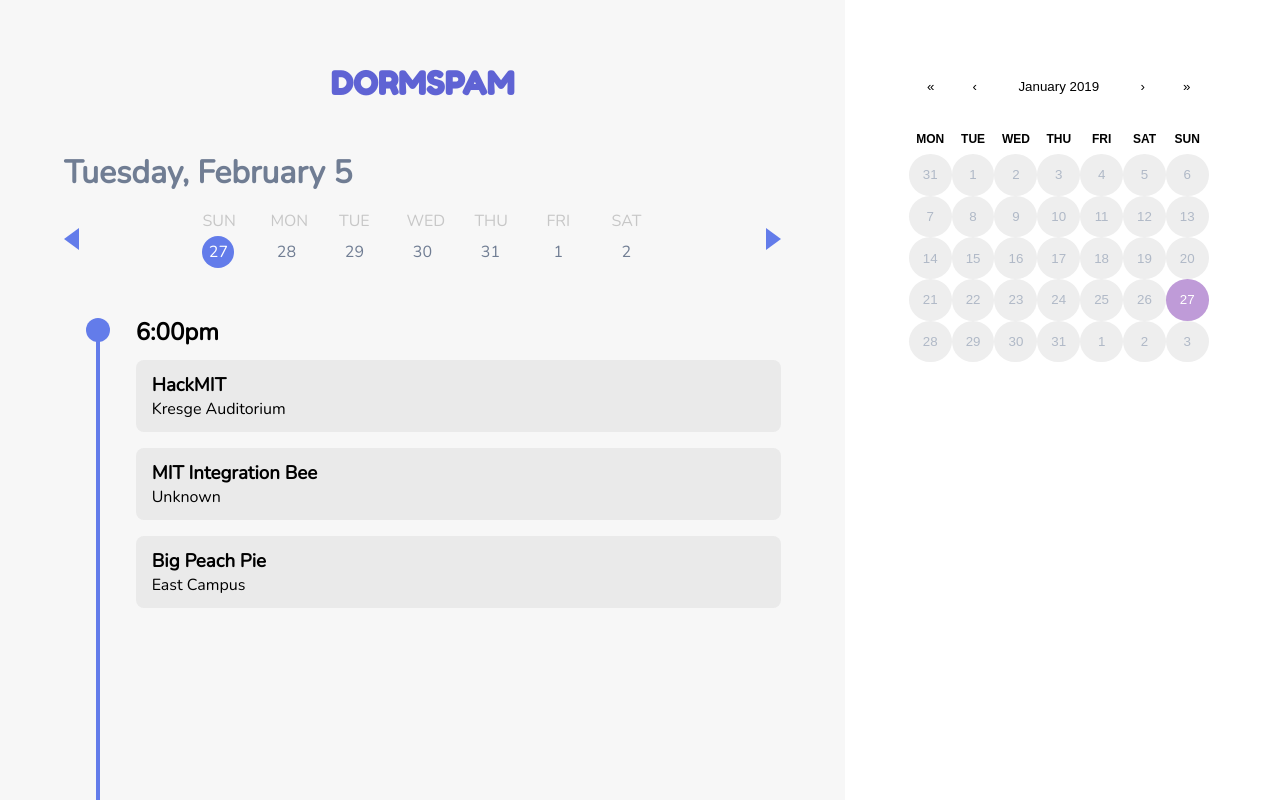
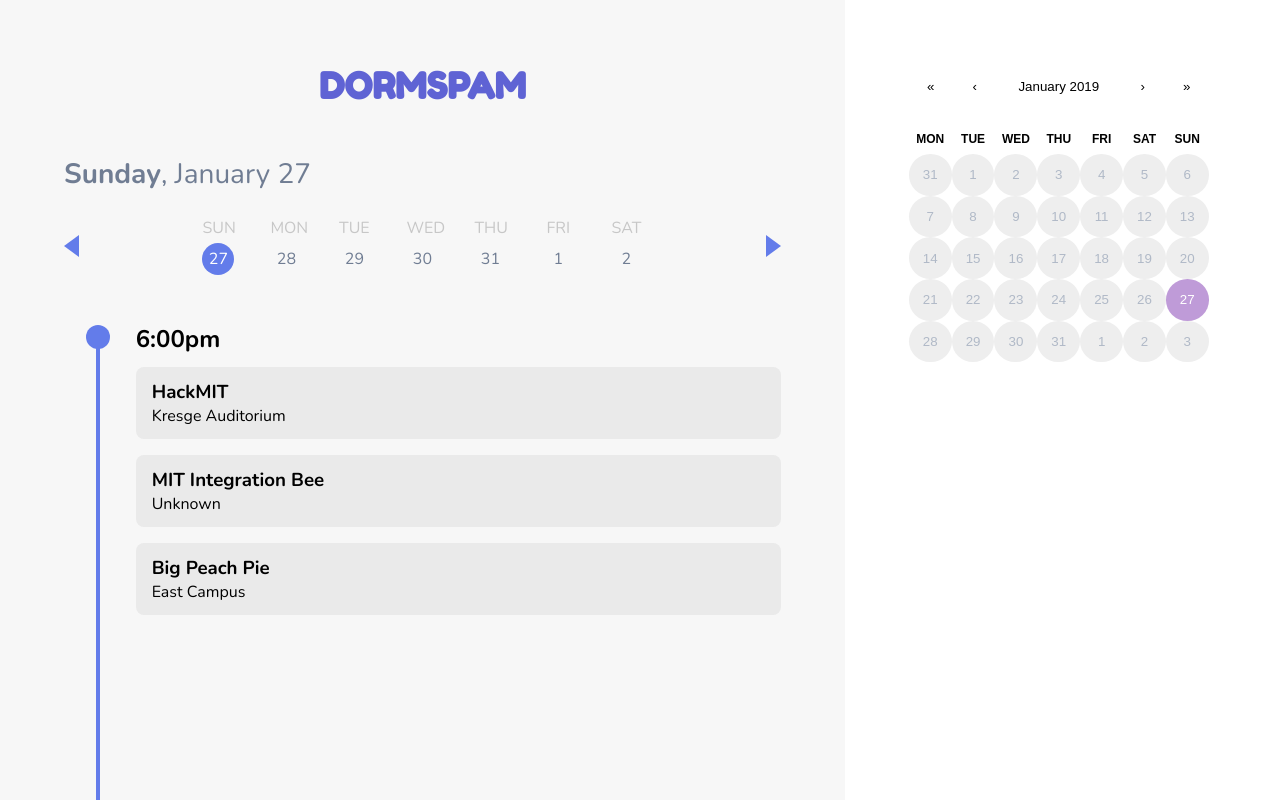
Before and after one commit to dormspam/frontend, a React (Create React App) app: page / in a window 1280 px wide. Shown: the top 800 px of the page. Built offline with nearby package versions, Linux system fonts and the light colour scheme.

Commit message:
Styling and correct date on top

```diff
--- a/package.json
+++ b/package.json
@@ -3,6 +3,7 @@
   "version": "0.1.0",
   "private": true,
   "dependencies": {
+    "moment": "^2.24.0",
     "react": "^16.7.0",
     "react-calendar": "^2.18.1",
     "react-dom": "^16.7.0",
--- a/src/App.js
+++ b/src/App.js
@@ -9,7 +9,7 @@ class App extends Component {
     return (
       <BrowserRouter>
         <div className="DormspamApp">
-          <link href="https://fonts.googleapis.com/css?family=Fredoka+One|Nunito" rel="stylesheet" />
+          <link href="https://fonts.googleapis.com/css?family=Fredoka+One|Nunito:400,700" rel="stylesheet" />
           <Route exact path="/" component={HomeView} />
           <Route exact path="/event/:id" component={EventView} />
         </div>
--- a/src/components/home/filter/HomeFilterView.css
+++ b/src/components/home/filter/HomeFilterView.css
@@ -1,3 +1,10 @@
-.HomeFilterView {
+.HomeFilterView h1 {
   color: #707d93;
+  font-size: 28px;
+  font-weight: 400;
+  margin-bottom: 24px;
 }
+
+.HomeFilterView h1 strong {
+  font-weight: 700;
+}
--- a/src/components/home/filter/HomeFilterView.js
+++ b/src/components/home/filter/HomeFilterView.js
@@ -1,13 +1,17 @@
 import React, { Component } from "react";
+import moment from "moment";
 import "./HomeFilterView.css";
 
 import HomeFilterWeekBar from "./HomeFilterWeekBar";
 
 class HomeFilterView extends Component {
   render() {
+    const weekDay = moment().format("dddd");
+    const date = moment().format("MMMM D");
+
     return (
       <div className="HomeFilterView">
-        <h1>Tuesday, February 5</h1>
+        <h1><strong>{weekDay}</strong>, {date}</h1>
         <HomeFilterWeekBar />
       </div>
     );
--- a/src/components/home/header/HomeHeaderView.css
+++ b/src/components/home/header/HomeHeaderView.css
@@ -5,6 +5,7 @@
 .HomeHeaderView .logo {
   color: #5f63d4;
   font-family: "Fredoka One", cursive;
+  font-size: 36px;
   text-align: center;
   text-transform: uppercase;
 }
```
Also changed, not shown: 1 other file (tests, documents, lock files or other folders).
